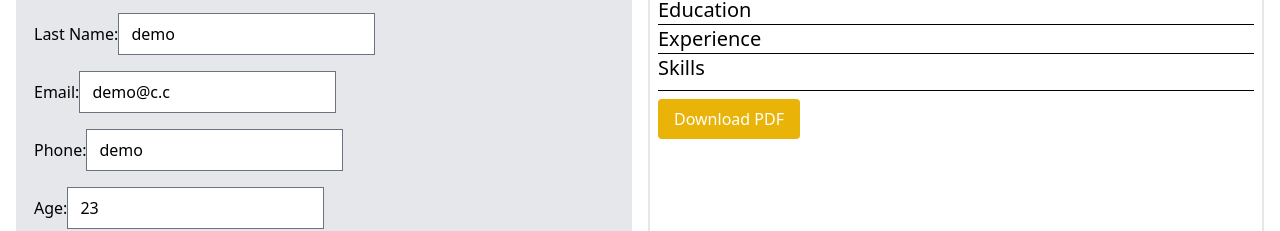
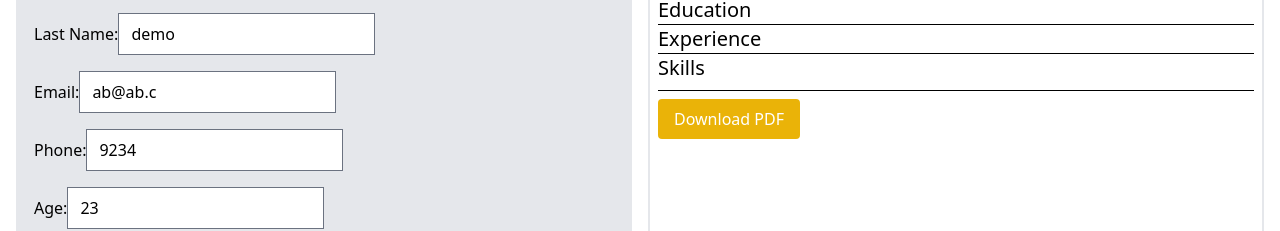
Before and after one commit to auscode/resume-builder, a React (Vite) app: page / in a window 1280 px wide. Shown: the part 167-398 px from the top of the page. Built offline with nearby package versions, Linux system fonts and the light colour scheme.

Commit message:
updated design

```diff
--- a/src/components/ResumeForm.jsx
+++ b/src/components/ResumeForm.jsx
@@ -3,8 +3,8 @@ import React, { useState } from 'react';
 function ResumeForm({ onSubmit }) {
   const [firstName, setFirstName] = useState('demo');
   const [lastName, setLastName] = useState('demo');
-  const [email, setEmail] = useState('demo@c.c');
-  const [phone, setPhone] = useState('demo');
+  const [email, setEmail] = useState('ab@ab.c');
+  const [phone, setPhone] = useState('9234');
   const [age, setAge] = useState('23');
   const [skills, setSkills] = useState('demo');
   const [linkedin, setLinkedin] = useState('demo');
@@ -32,16 +32,16 @@ function ResumeForm({ onSubmit }) {
       name: 'demo',
       position: 'demo',
       organization: 'demo',
-      email: 'demo@c.c',
+      email: 'demo@a.c',
       phone: 'demo',
     },
   ]);
   const [certificationsList, setCertificationsList] = useState([
     {
-      certificationName: 'demo',
-      organization: 'demo',
-      completionYear: 'demo',
-      description: 'demo',
+      certificationName: '',
+      organization: '',
+      completionYear: '',
+      description: '',
     },
   ]);
   const [awardsList, setAwardsList] = useState([
@@ -89,10 +89,10 @@ function ResumeForm({ onSubmit }) {
     setCertificationsList((prevCertificationsList) => [
       ...prevCertificationsList,
       {
-        certificationName: 'demo',
-        organization: 'demo',
-        completionYear: 'demo',
-        description: 'demo',
+        certificationName: '',
+        organization: '',
+        completionYear: '',
+        description: '',
       },
     ]);
   };
@@ -278,7 +278,6 @@ function ResumeForm({ onSubmit }) {
             id="age"
             value={age}
             onChange={(e) => setAge(e.target.value)}
-            required
           />
         </div>
         {/* Skills and Social Links */}
@@ -289,7 +288,6 @@ function ResumeForm({ onSubmit }) {
             id="skills"
             value={skills}
             onChange={(e) => setSkills(e.target.value)}
-            required
           />
         </div>
 
@@ -342,7 +340,6 @@ function ResumeForm({ onSubmit }) {
                 onChange={(e) =>
                   handleEducationChange(index, 'description', e.target.value)
                 }
-                required
               />
 
               {index > 0 && (
@@ -379,7 +376,6 @@ function ResumeForm({ onSubmit }) {
                 onChange={(e) =>
                   handleExperienceChange(index, 'position', e.target.value)
                 }
-                required
               />
 
               <label htmlFor={`organization-${index}`}>Organization:</label>
@@ -391,7 +387,6 @@ function ResumeForm({ onSubmit }) {
                 onChange={(e) =>
                   handleExperienceChange(index, 'organization', e.target.value)
                 }
-                required
               />
 
               <label htmlFor={`duration-${index}`}>Duration:</label>
@@ -403,7 +398,6 @@ function ResumeForm({ onSubmit }) {
                 onChange={(e) =>
                   handleExperienceChange(index, 'duration', e.target.value)
                 }
-                required
               />
 
               <label htmlFor={`workType-${index}`}>Work Type:</label>
@@ -415,7 +409,6 @@ function ResumeForm({ onSubmit }) {
                 onChange={(e) =>
                   handleExperienceChange(index, 'workType', e.target.value)
                 }
-                required
               />
 
               <label htmlFor={`experienceDescription-${index}`}>
@@ -427,7 +420,6 @@ function ResumeForm({ onSubmit }) {
                 onChange={(e) =>
                   handleExperienceChange(index, 'description', e.target.value)
                 }
-                required
               />
 
               {index > 0 && (
@@ -470,7 +462,6 @@ function ResumeForm({ onSubmit }) {
                     e.target.value
                   )
                 }
-                required
               />
 
               <label htmlFor={`certificationOrganization-${index}`}>
@@ -488,7 +479,6 @@ function ResumeForm({ onSubmit }) {
                     e.target.value
                   )
                 }
-                required
               />
 
               <label htmlFor={`certificationCompletionYear-${index}`}>
@@ -506,7 +496,6 @@ function ResumeForm({ onSubmit }) {
                     e.target.value
                   )
                 }
-                required
               />
 
               {index > 0 && (
@@ -543,7 +532,6 @@ function ResumeForm({ onSubmit }) {
                 onChange={(e) =>
                   handleAwardChange(index, 'awardName', e.target.value)
                 }
-                required
               />
 
               <label htmlFor={`awardOrganization-${index}`}>
@@ -557,7 +545,6 @@ function ResumeForm({ onSubmit }) {
                 onChange={(e) =>
                   handleAwardChange(index, 'organization', e.target.value)
                 }
-                required
               />
 
               <label htmlFor={`awardYear-${index}`}>Year:</label>
@@ -569,7 +556,6 @@ function ResumeForm({ onSubmit }) {
                 onChange={(e) =>
                   handleAwardChange(index, 'year', e.target.value)
                 }
-                required
               />
 
               {index > 0 && (
@@ -606,7 +592,6 @@ function ResumeForm({ onSubmit }) {
                 onChange={(e) =>
                   handleReferenceChange(index, 'name', e.target.value)
                 }
-                required
               />
 
               <label htmlFor={`referencePosition-${index}`}>Position:</label>
@@ -618,7 +603,6 @@ function ResumeForm({ onSubmit }) {
                 onChange={(e) =>
                   handleReferenceChange(index, 'position', e.target.value)
                 }
-                required
               />
 
               <label htmlFor={`referenceOrganization-${index}`}>
@@ -632,7 +616,6 @@ function ResumeForm({ onSubmit }) {
                 onChange={(e) =>
                   handleReferenceChange(index, 'organization', e.target.value)
                 }
-                required
               />
 
               <label htmlFor={`referenceEmail-${index}`}>Email:</label>
@@ -644,7 +627,6 @@ function ResumeForm({ onSubmit }) {
                 onChange={(e) =>
                   handleReferenceChange(index, 'email', e.target.value)
                 }
-                required
               />
 
               <label htmlFor={`referencePhone-${index}`}>Phone:</label>
@@ -656,7 +638,6 @@ function ResumeForm({ onSubmit }) {
                 onChange={(e) =>
                   handleReferenceChange(index, 'phone', e.target.value)
                 }
-                required
               />
 
               {index > 0 && (
@@ -686,7 +667,6 @@ function ResumeForm({ onSubmit }) {
             id="linkedin"
             value={linkedin}
             onChange={(e) => setLinkedin(e.target.value)}
-            required
           />
         </div>
 
@@ -698,7 +678,6 @@ function ResumeForm({ onSubmit }) {
             id="github"
             value={github}
             onChange={(e) => setGithub(e.target.value)}
-            required
           />
         </div>
 
```
